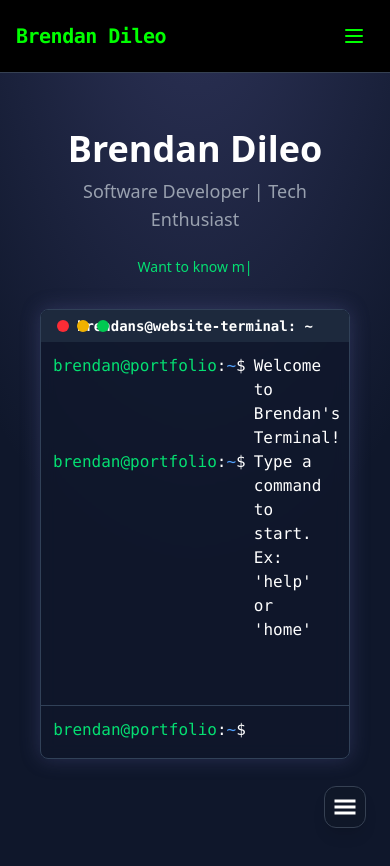
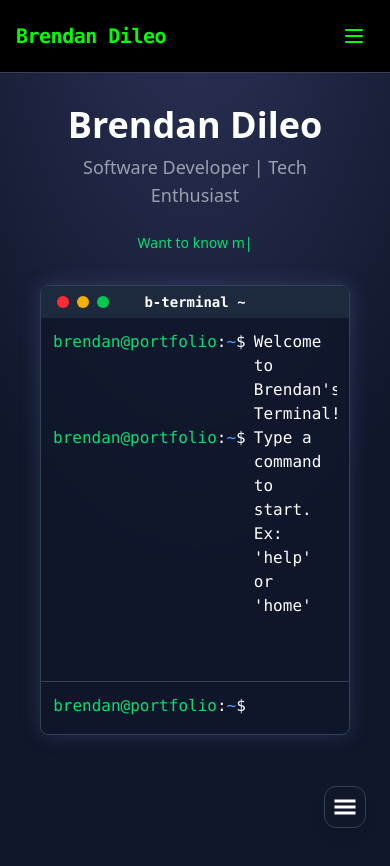
Before and after one commit to brendanddev/brendans-website, a React (Vite) app in the folder frontend/: page / in a window 390 px wide. Shown: the top 866 px of the page. Built offline with nearby package versions, Linux system fonts and the light colour scheme.

Commit message:
Update pages and components to be more responsive on mobile devices

```diff
--- a/frontend/src/components/Header.jsx
+++ b/frontend/src/components/Header.jsx
@@ -13,8 +13,7 @@ import { motion } from "framer-motion";
 // with typing effect in header
 const Header = ({ title, subtitle, typedTexts }) => {
     return (
-        <div className="flex flex-col items-center justify-center text-center mt-10 mb-0">
-            <motion.div
+            <div className="flex flex-col items-center justify-center text-center mt-4 sm:mt-6 md:mt-10 mb-0">            <motion.div
                 initial={{ opacity: 0, y: 20 }}
                 animate={{ opacity: 1, y: 0 }}
                 transition={{ delay: 0.2 }}
--- a/frontend/src/components/NavBar.jsx
+++ b/frontend/src/components/NavBar.jsx
@@ -120,7 +120,6 @@ const NavBar = () => {
       <div className="max-w-7xl mx-auto">
         <div className="flex items-center justify-between">
 
-          {/* Logo */}
           <motion.div
             className="font-semibold text-xl tracking-tight text-[#00ff00]"
             whileHover={{ scale: 1.05 }}
--- a/frontend/src/components/Terminal.jsx
+++ b/frontend/src/components/Terminal.jsx
@@ -7,7 +7,6 @@
  * Inspired by https://github.com/jonmbake/react-terminal-ui, but built my own with custom behaviour and styles.
 */
 
-
 import { useState } from "react";
 import { motion } from "framer-motion";
 
@@ -15,14 +14,17 @@ const Terminal = () => {
 
     // Default output when terminal is loaded
     const defaultOutput = [
-        <div key="1" className="flex">
+        <div key="1" className="flex" >
             <span className="mr-2">
                 <span className="text-green-400">brendan@portfolio</span>
                 <span className="text-white">:</span>
                 <span className="text-blue-400">~</span>
                 <span className="text-white">$</span>
             </span>
-            <span className="text-white">Welcome to Brendan's Terminal!</span>
+            <span className="text-white inline-block overflow-x-auto max-w-full">Welcome to Brendan's Terminal!</span>
+
+
+
         </div>,
         <div key="2" className="flex">
             <span className="mr-2">
@@ -154,7 +156,11 @@ const Terminal = () => {
                     <div className="w-3 h-3 bg-yellow-500 rounded-full"></div>
                     <div className="w-3 h-3 bg-green-500 rounded-full"></div>
                 </div>
-                <span className="text-center w-full">brendans@website-terminal: ~</span>
+                <span className="text-center w-full">
+                    <span className="hidden sm:inline">brendans@website-terminal: ~</span>
+                    <span className="inline sm:hidden">b-terminal ~</span>
+                </span>
+
             </div>
             <div className="flex-1 p-3 text-white overflow-y-auto">{output}</div>
             <form className="flex p-3 border-t border-slate-700" onSubmit={handleCommandSubmission}>
--- a/frontend/src/pages/About.jsx
+++ b/frontend/src/pages/About.jsx
@@ -7,7 +7,7 @@
 */
 
 import Sidebar from "../components/Sidebar";
-import { GraduationCap, FileText, Code, Brain } from "lucide-react";
+import { GraduationCap, FileText } from "lucide-react";
 import Header from "../components/Header";
 import { motion } from "framer-motion";
 
```
